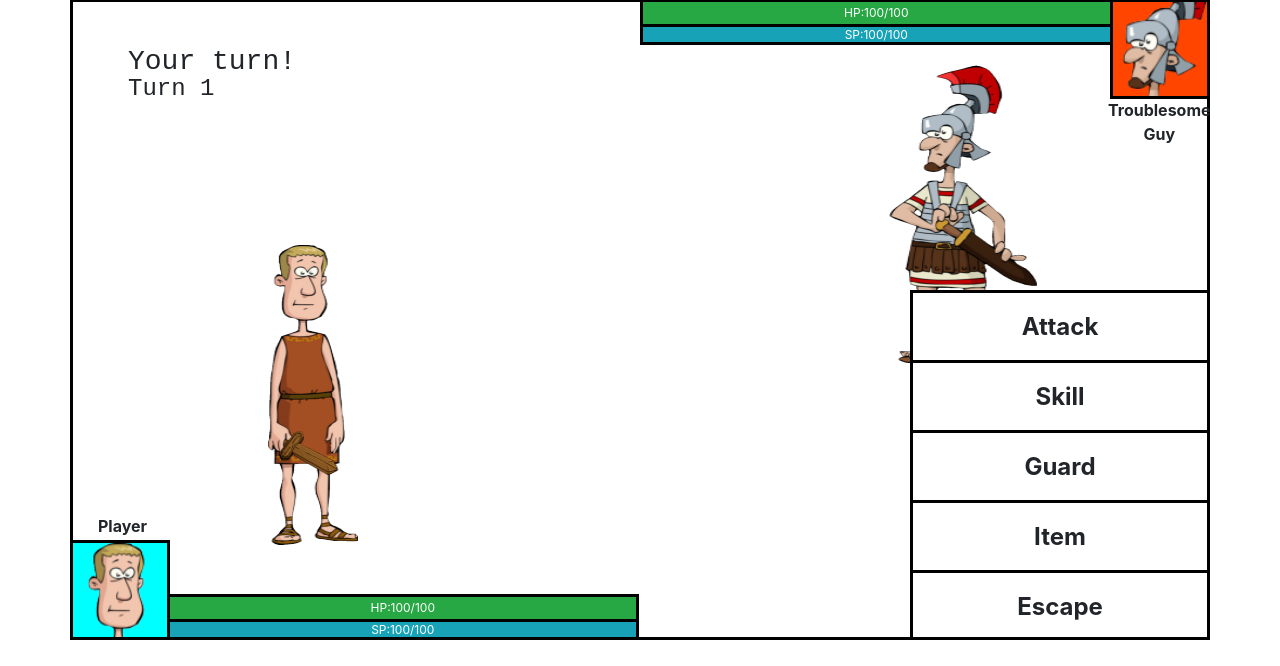
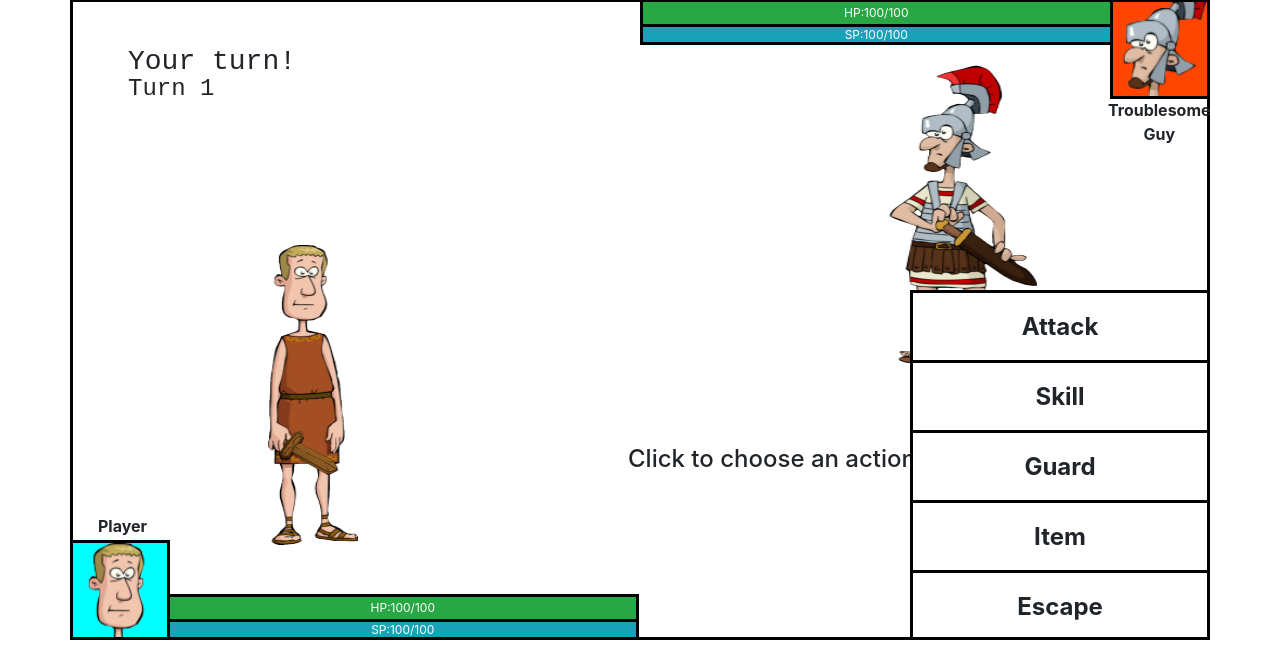
Before and after one commit to 124san/CSC318-HTML, a PHP site: page / in a window 1280 px wide. Shown: the part 51-717 px from the top of the page. Run offline with PHP 8.4, Linux system fonts and the light colour scheme.

Commit message:
added the click option banner

```diff
--- a/CSS/styles.css
+++ b/CSS/styles.css
@@ -259,3 +259,8 @@
     border: 3px solid black;
     cursor: pointer;
 }
+#option_banner {
+    position: absolute;
+    margin-top: 400px;
+    margin-left: 540px;
+}
--- a/Scripts/script.js
+++ b/Scripts/script.js
@@ -63,6 +63,7 @@ async function guard() {
         setUI(false,'action_select', 'd-flex flex-column')
         setUI(true,'dialogue_ui_container')
         setUI(true, 'dialogue_guard')
+        setUI(false, 'option_banner')
         await nextButton();
     }
     thisPlayer.guard = true;
@@ -90,6 +91,7 @@ function resetUI() {
     setUI(true,'action_select', 'd-flex flex-column')
     setUI(false, 'target_select')
     setUI(false, 'back_button')
+    setUI(true, 'option_banner')
     usingSkill = false;
 }
 
@@ -106,10 +108,12 @@ $(document).ready(function(){
         setUI(false, 'select_player_text')
         setUI(false,'action_select', 'd-flex flex-column')
         setUI(true, 'back_button')
+        setUI(false, 'option_banner')
     });
     $('div#skill').click(function(){
         toggleUI('skill_select', 'd-flex flex-column')
         toggleUI('back_button')
+        setUI(false, 'option_banner')
     });
     $('div#blade_bash').click(function(){
         if (thisPlayer.mp < skillCost) {
@@ -124,6 +128,7 @@ $(document).ready(function(){
             setUI(false,'action_select', 'd-flex flex-column')
             setUI(false,'skill_select', 'd-flex flex-column')
             setUI(true, 'back_button')
+            setUI(false, 'option_banner')
             usingSkill = true;
         }
     });
@@ -169,6 +174,7 @@ $(document).ready(function(){
     $('div#item').click(function(){
         toggleUI('item_select', 'd-flex flex-column')
         toggleUI('back_button')
+        setUI(false, 'option_banner')
     });
     $('div#potion').click(function(){
         setUI(true, 'target_select')
@@ -204,6 +210,7 @@ $(document).ready(function(){
         setUI(false,'action_select', 'd-flex flex-column')
         setUI(true,'dialogue_ui_container')
         setUI(true, 'dialogue_escape')
+        setUI(false, 'option_banner')
     });
     $('div#dialogue_next_button').click(function(){
         dialogueNext = true;
@@ -211,6 +218,7 @@ $(document).ready(function(){
         setUI(false, 'dialogue_ui_container')
         setUI(false, 'dialogue_guard')
         setUI(false, 'dialogue_escape')
+        setUI(true, 'option_banner')
     });
 
 });
--- a/index.html
+++ b/index.html
@@ -48,6 +48,13 @@
             <div class="player_view" id="p2">
                 <img src="images/player.png"/>
             </div>
+        </div>
+
+        <!-- Banner to choose option -->
+        <div id="option_banner">
+            <h4>
+                Click to choose an action!
+            </h4>
         </div>
 
         <!-- Player portrait & resource bar -->
```
Also changed, not shown: README.md.
